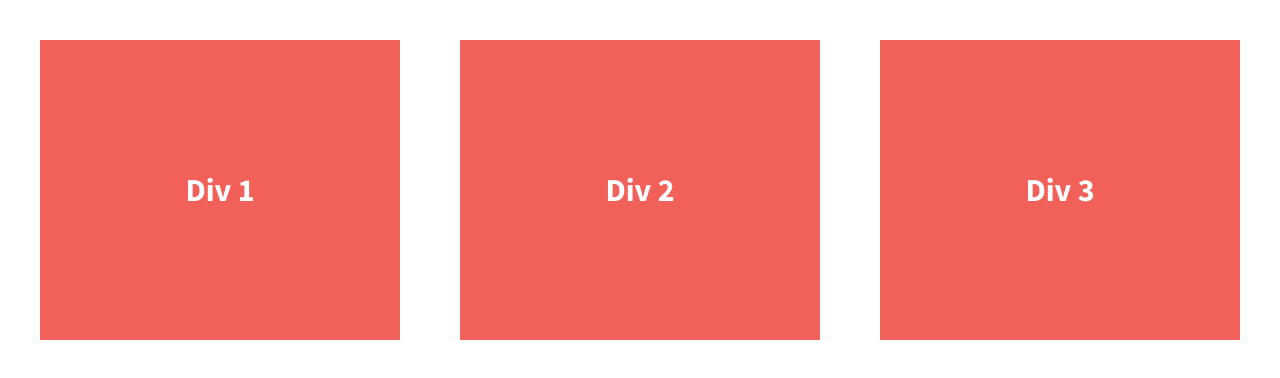
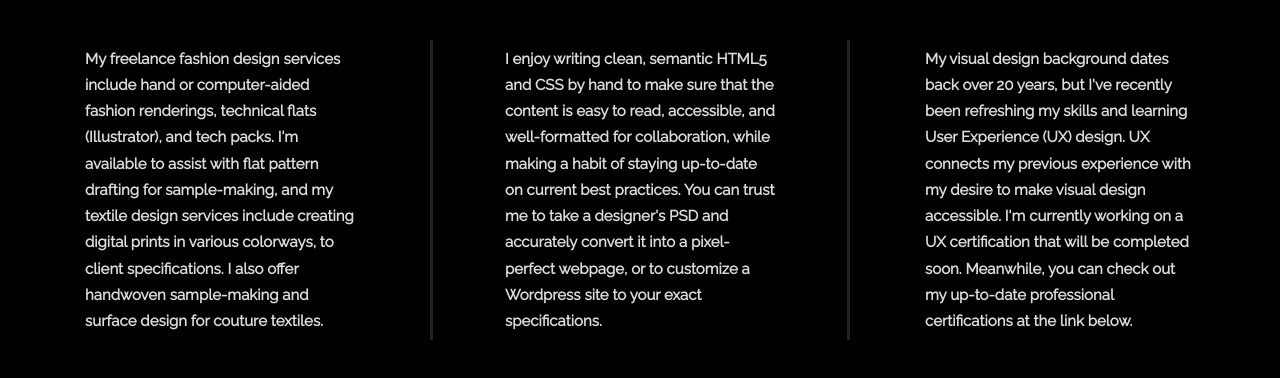
Before and after one commit to beemikell/divs-flexbox-starter, a plain HTML site: page index.html in a window 1280 px wide. Drawn offline with nearby package versions, Linux system fonts and the light colour scheme.

Commit message:
first commit

```diff
--- a/css/main.css
+++ b/css/main.css
@@ -97,7 +97,7 @@ textarea {
 
 
 html {
-  background-color: #fff;
+  background-color: #000000;
   height: 100%;
 }
 
@@ -115,19 +115,54 @@ body {
   font-weight: 700;
 }
 
-.div-1, .div-2, .div-3 {
+.div-1 {
+    color: #fff;
+    width: 30%;
+    display: flex;
+    justify-content: center;
+    align-items: center;
+    line-height: 1.75em;
+    font-size: .75em;
+    height: 300px;
+    border-right-style: solid;
+    border-width: 3px;
+    border-color: #222;
+    padding-right: 30px;
+}
+
+
+.div-2 {
+    color: #fff;
+    width: 30%;
+    display: flex;
+    justify-content: center;
+    align-items: center;
+    line-height: 1.75em;
+    font-size: .75em;
+    height: 300px;
+}
+
+.div-3 {
   /*give the divs a width of 30%, add display:flex, set justify-content and align-items to center*/
   color: #fff;
   width: 30%;
   display: flex;
   justify-content: center;
   align-items: center;
-  line-height: 1.5em;
-  font-size: 1.6em;
-  background-color: #f16059;
+  line-height: 1.75em;
+  font-size: .75em;
   height: 300px;
+  border-left-style: solid;
+  border-width: 3px;
+  border-color: #222;
+  padding-left: 30px;
 }
 
+p {
+    width: 75%;
+    color: gainsboro;
+    font-family: 'Raleway', sans-serif;
+}
 
 
 
--- a/index.html
+++ b/index.html
@@ -15,7 +15,9 @@
         <script src="js/vendor/modernizr-2.8.3.min.js"></script>
         <link href='http://fonts.googleapis.com/css?family=Lora:700' rel='stylesheet' type='text/css'>
         <link href='http://fonts.googleapis.com/css?family=Source+Sans+Pro:400,700' rel='stylesheet' type='text/css'>
+        <link href="https://fonts.googleapis.com/css2?family=Raleway&display=swap" rel="stylesheet">
     </head>
+
     <body>
         <!--[if lt IE 8]>
             <p class="browserupgrade">You are using an <strong>outdated</strong> browser. Please <a href="http://browsehappy.com/">upgrade your browser</a> to improve your experience.</p>
@@ -23,13 +25,19 @@
 
         <section class="wrapper">
             <div class="div-1">
-                Div 1
+                <p>My freelance fashion design services include hand or computer-aided fashion renderings, technical flats (Illustrator), and tech packs.
+                    I'm available to assist with flat pattern drafting for sample-making, and my textile design services include creating digital prints
+                     in various colorways, to client specifications. I also offer handwoven sample-making and surface design for couture textiles.</p>
             </div>
             <div class="div-2">
-                Div 2
+                <p>I enjoy writing clean, semantic HTML5 and CSS by hand to make sure that the content is easy to read, accessible, and well-formatted for
+                    collaboration, while making a habit of staying up-to-date on current best practices. You can trust me to take a designer's PSD and accurately
+                    convert it into a pixel-perfect webpage, or to customize a Wordpress site to your exact specifications.</p>
             </div>
             <div class="div-3">
-                Div 3
+                <p>My visual design background dates back over 20 years, but I've recently been refreshing my skills and learning User Experience (UX) design.
+                    UX connects my previous experience with my desire to make visual design accessible. I'm currently working on a UX certification that will
+                    be completed soon. Meanwhile, you can check out my up-to-date professional certifications at the link below.</p>
             </div>
         </section>
 
```
